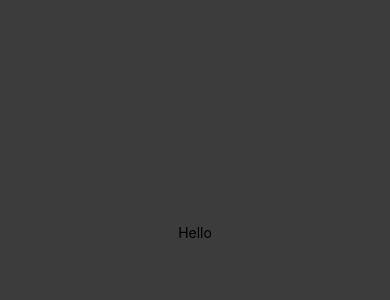
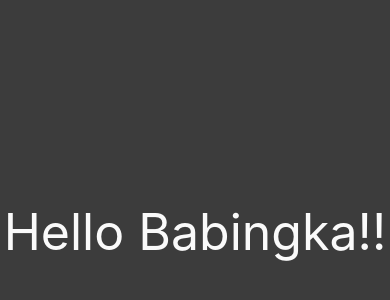
Before and after one commit to theruelmisa/react-native-playground, a React Native app: screen / in a window 390 px wide. Shown: the part 190-490 px from the top of the page. Built offline with nearby package versions, Linux system fonts and the light colour scheme.

Commit message:
re done the App.js file from blank. Styled App component

```diff
--- a/App.js
+++ b/App.js
@@ -1,22 +1,28 @@
-import { StatusBar } from 'expo-status-bar';
-import React from 'react';
-import { StyleSheet, Text, View } from 'react-native';
+import React from "react";
+import { StyleSheet, Text, View } from "react-native";
 
-export default function App() {
-  return (
-    <View style={styles.container}>
-      <Text>Hello</Text>
-      <StatusBar style="auto" />
-    </View>
-  );
-}
+const App = () => {
+	return (
+		<View style={styles.appContainer}>
+			<View>
+				<Text style={styles.title}>Hello Babingka!!</Text>
+			</View>
+		</View>
+	);
+};
 
 const styles = StyleSheet.create({
-  container: {
-    flex: 1,
-    backgroundColor: '#3c3c3c',
-    color: '#fafafa',
-    alignItems: 'center',
-    justifyContent: 'center',
-  },
+	appContainer: {
+		flex: 1,
+		backgroundColor: "#3c3c3c",
+		alignItems: "center",
+		justifyContent: "center",
+	},
+
+	title: {
+		color: "#fafafa",
+		fontSize: 50,
+	},
 });
+
+export default App;
```
